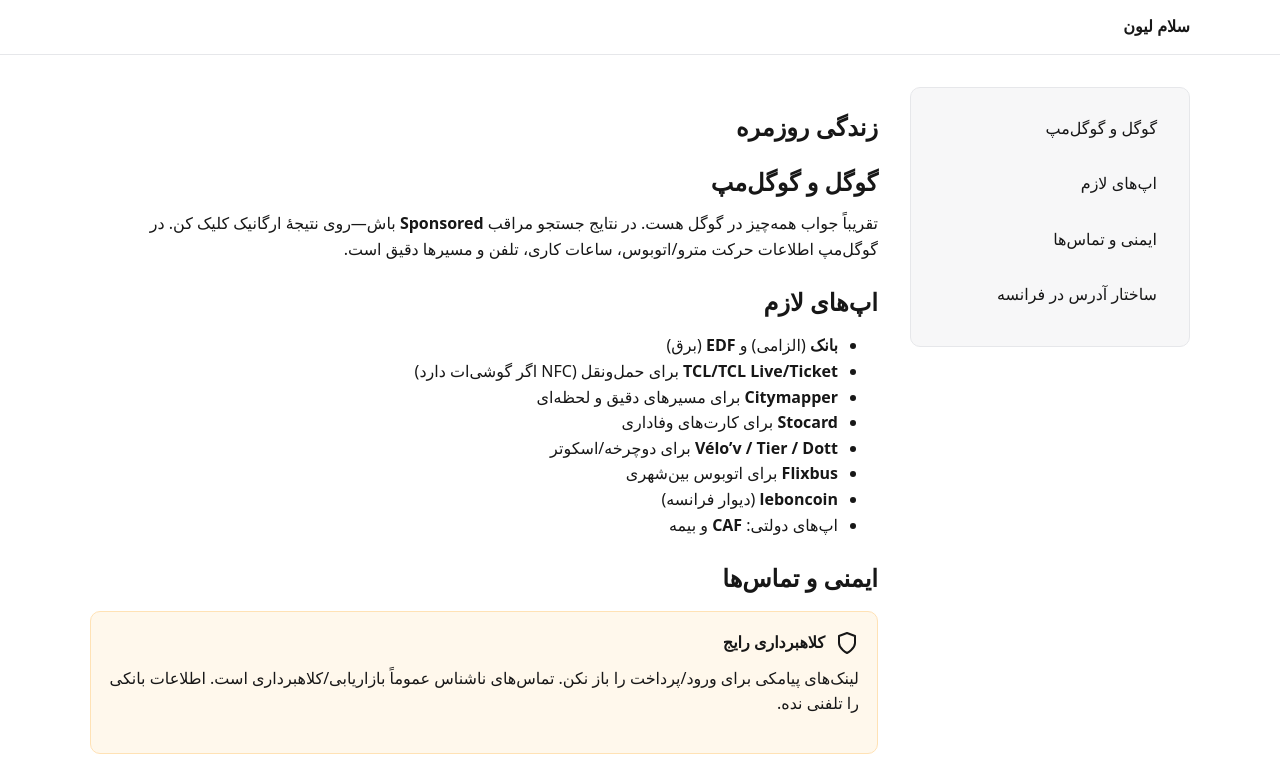
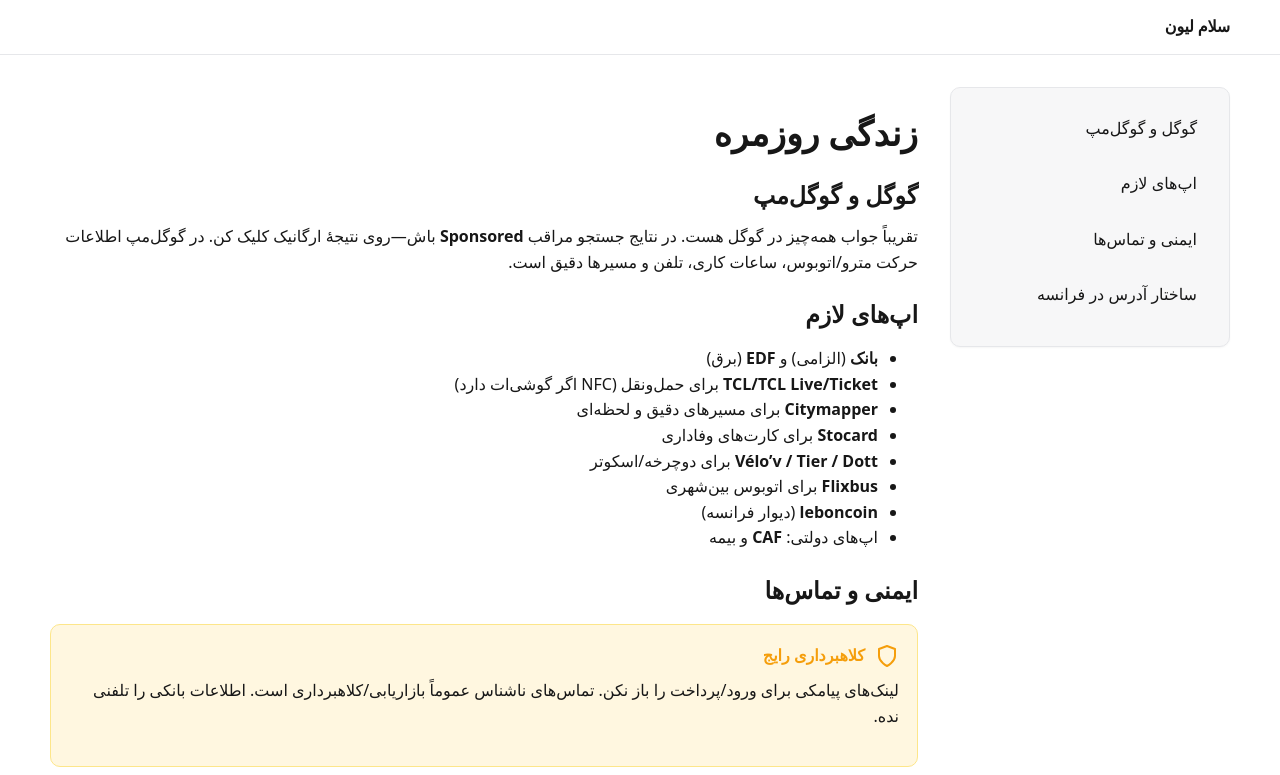
Before and after one commit to Retro-Zero/lyon-arrival-guide, a website: page pages/fa/daily-life.html in a window 1280 px wide. Shown: the top 775 px of the page. Drawn offline with nearby package versions, Linux system fonts and the light colour scheme; a web font is replaced by a local one.

Commit message:
ui: improved typography, colors, header/sidebar polish, cards hover; ToC highlight; print styles

```diff
--- a/pages/fa/daily-life.html
+++ b/pages/fa/daily-life.html
@@ -7,6 +7,7 @@
   <link rel="stylesheet" href="../../styles/theme.css">
   <link rel="stylesheet" href="../../styles/global.css">
   <link rel="stylesheet" href="../../styles/layout.css">
+  <link rel="stylesheet" href="../../styles/print.css" media="print">
 </head>
 <body>
   <header class="site-header" role="banner">
--- a/scripts/app.js
+++ b/scripts/app.js
@@ -29,4 +29,32 @@
     const dateStr = new Intl.DateTimeFormat('fa-IR', { dateStyle: 'medium' }).format(d);
     lastUpdatedEl.textContent = dateStr;
   }
+
+  // Header shadow on scroll
+  const header = document.querySelector('.site-header');
+  const onScroll = () => {
+    if (!header) return;
+    if (window.scrollY > 4) header.classList.add('elevated');
+    else header.classList.remove('elevated');
+  };
+  onScroll();
+  window.addEventListener('scroll', onScroll, { passive: true });
+
+  // Simple section highlight (h2 with id)
+  const sectionHeads = Array.from(document.querySelectorAll('main h2[id]'));
+  const sidebarLinks = Array.from(document.querySelectorAll('.sidebar-nav a[href^="#"]'));
+  if (sectionHeads.length && sidebarLinks.length && 'IntersectionObserver' in window) {
+    const byId = new Map(sidebarLinks.map(a => [a.getAttribute('href')?.slice(1), a]));
+    const io = new IntersectionObserver((entries) => {
+      entries.forEach(e => {
+        const link = byId.get(e.target.id);
+        if (!link) return;
+        if (e.isIntersecting) {
+          sidebarLinks.forEach(l => l.classList.remove('active'));
+          link.classList.add('active');
+        }
+      });
+    }, { rootMargin: '0px 0px -70% 0px', threshold: [0, 1] });
+    sectionHeads.forEach(h => io.observe(h));
+  }
 });
--- a/styles/global.css
+++ b/styles/global.css
@@ -8,6 +8,7 @@
 }
 
 html { direction: rtl; }
+html { scroll-behavior: smooth; }
 
 body {
   margin: 0;
@@ -37,6 +38,10 @@
 a { color: inherit; text-decoration: none; }
 a:hover { text-decoration: underline; }
 
+p, li { font-size: 1rem; }
+h1 { font-size: clamp(1.6rem, 1.2rem + 1.2vw, 2.2rem); }
+h2 { font-size: clamp(1.2rem, 1rem + .6vw, 1.6rem); }
+h3 { font-size: clamp(1.05rem, .95rem + .4vw, 1.25rem); }
 h1, h2, h3 { line-height: 1.3; margin: var(--space-5) 0 var(--space-3); }
 p { margin: 0 0 var(--space-4); }
 
@@ -45,16 +50,19 @@
   position: sticky; top: 0; z-index: 50;
   background: var(--color-bg);
   border-bottom: 1px solid var(--color-border);
+  transition: box-shadow .2s ease;
 }
+.site-header.elevated { box-shadow: var(--shadow-sm); }
 .header-inner {
   display: flex; align-items: center; justify-content: space-between;
   gap: var(--space-3);
   padding: var(--space-3) var(--space-5);
   max-width: var(--container-max); margin: 0 auto;
 }
-.brand { font-weight: 700; }
+.brand { font-weight: 800; letter-spacing: -.2px; }
 .header-actions a { padding: var(--space-2); border-radius: var(--radius-sm); }
 .header-actions a:hover { background: var(--color-surface); }
+.header-actions a:focus-visible, .sidebar-toggle:focus-visible { outline: 2px solid var(--color-primary); outline-offset: 2px; }
 
 /* Sidebar toggle (hidden on desktop) */
 .sidebar-toggle { display: none; background: transparent; border: 0; padding: var(--space-2); cursor: pointer; }
@@ -80,10 +88,25 @@
 .search-result-snippet { color: var(--color-muted); margin: 0; font-size: .92rem; }
 
 /* Callouts */
+/* Sidebar nav */
+.sidebar-nav a[aria-current="page"], .sidebar-nav a.active { background: var(--color-primary-50); color: var(--color-primary-600); }
+.sidebar-nav a { transition: background .15s ease, color .15s ease; }
+
+/* Enhanced Callouts */
 .callout { border: 1px solid var(--color-border); background: var(--color-surface); border-radius: var(--radius-md); padding: var(--space-4); margin: var(--space-4) 0; }
-.callout .title { display: inline-flex; align-items: center; gap: var(--space-2); font-weight: 700; margin-bottom: var(--space-2); }
-.callout.info { border-color: #cfe3ff; background: #f5f9ff; }
-.callout.warn { border-color: #ffe2b5; background: #fff8ec; }
+.callout .title { display: inline-flex; align-items: center; gap: var(--space-2); font-weight: 800; margin-bottom: var(--space-2); }
+.callout.info { border-color: #bfdbfe; background: #f0f7ff; }
+.callout.warn { border-color: #fde68a; background: #fff7e0; }
+.callout.warn .title { color: var(--color-warning); }
+.callout.info .title { color: var(--color-primary-600); }
+/* Buttons (header utility) */
+.download-btn { display: inline-flex; align-items: center; gap: 6px; padding: 8px; border-radius: var(--radius-sm); }
+.download-btn:hover { background: var(--color-surface); }
+
+/* Scrollbar (WebKit) */
+*::-webkit-scrollbar { width: 10px; height: 10px; }
+*::-webkit-scrollbar-thumb { background: #d1d5db; border-radius: 999px; }
+*::-webkit-scrollbar-thumb:hover { background: #bfc5cf; }
 
 /* Checklists */
 .checklist { list-style: none; padding: 0; margin: 0 0 var(--space-4); }
--- a/styles/layout.css
+++ b/styles/layout.css
@@ -14,6 +14,7 @@
   border-radius: var(--radius-md);
   background: var(--color-surface);
   padding: var(--space-4);
+  box-shadow: var(--shadow-sm);
 }
 .sidebar-nav ul { list-style: none; padding: 0; margin: 0; }
 .sidebar-nav li { margin-bottom: var(--space-2); }
@@ -29,8 +30,10 @@
   border-radius: var(--radius-md);
   padding: var(--space-5);
   background: #fff;
+  box-shadow: var(--shadow-sm);
+  transition: box-shadow .2s ease, transform .12s ease;
 }
-.card:hover { box-shadow: 0 2px 10px rgba(0,0,0,0.04); text-decoration: none; }
+.card:hover { box-shadow: var(--shadow-md); text-decoration: none; transform: translateY(-2px); }
 .card h2 { margin: var(--space-3) 0 0; font-size: 1.1rem; }
 
 .about { margin-top: var(--space-6); }
--- /dev/null
+++ b/styles/print.css
@@ -0,0 +1,7 @@
+@media print {
+  .site-header, .sidebar, .site-footer, .search-overlay, .search-modal { display: none !important; }
+  .layout { display: block; padding: 0; max-width: none; }
+  .content { width: 100%; }
+  a[href]:after { content: " (" attr(href) ")"; font-size: 0.9em; color: #6b7280; }
+  .card, .callout { break-inside: avoid; }
+}
--- a/styles/theme.css
+++ b/styles/theme.css
@@ -5,9 +5,15 @@
   --color-text: #171717;
   --color-muted: #6b7280;
   --color-primary: #2563eb; /* neutral/blue accent */
+  --color-primary-600: #1d4ed8;
+  --color-primary-50: #eff6ff;
+  --color-success: #16a34a;
+  --color-warning: #f59e0b;
+  --color-danger: #ef4444;
 
   --radius-sm: 6px;
   --radius-md: 10px;
+  --radius-lg: 14px;
 
   /* Comfortable spacing scale */
   --space-1: 6px;
@@ -16,6 +22,11 @@
   --space-4: 18px;
   --space-5: 24px;
   --space-6: 32px;
+  --space-7: 40px;
+  --space-8: 56px;
 
-  --container-max: 1100px;
+  --container-max: 1180px;
+  --shadow-sm: 0 1px 2px rgba(0,0,0,.04);
+  --shadow-md: 0 6px 18px rgba(0,0,0,.08);
+  --shadow-lg: 0 14px 30px rgba(0,0,0,.12);
 }
```
Also changed, not shown: index.html (+1 -0 lines), pages/fa/admin-legal.html (+1 -0 lines), pages/fa/bank-finance.html (+1 -0 lines), pages/fa/pre-arrival.html (+1 -0 lines), pages/fa/transport.html (+1 -0 lines).
